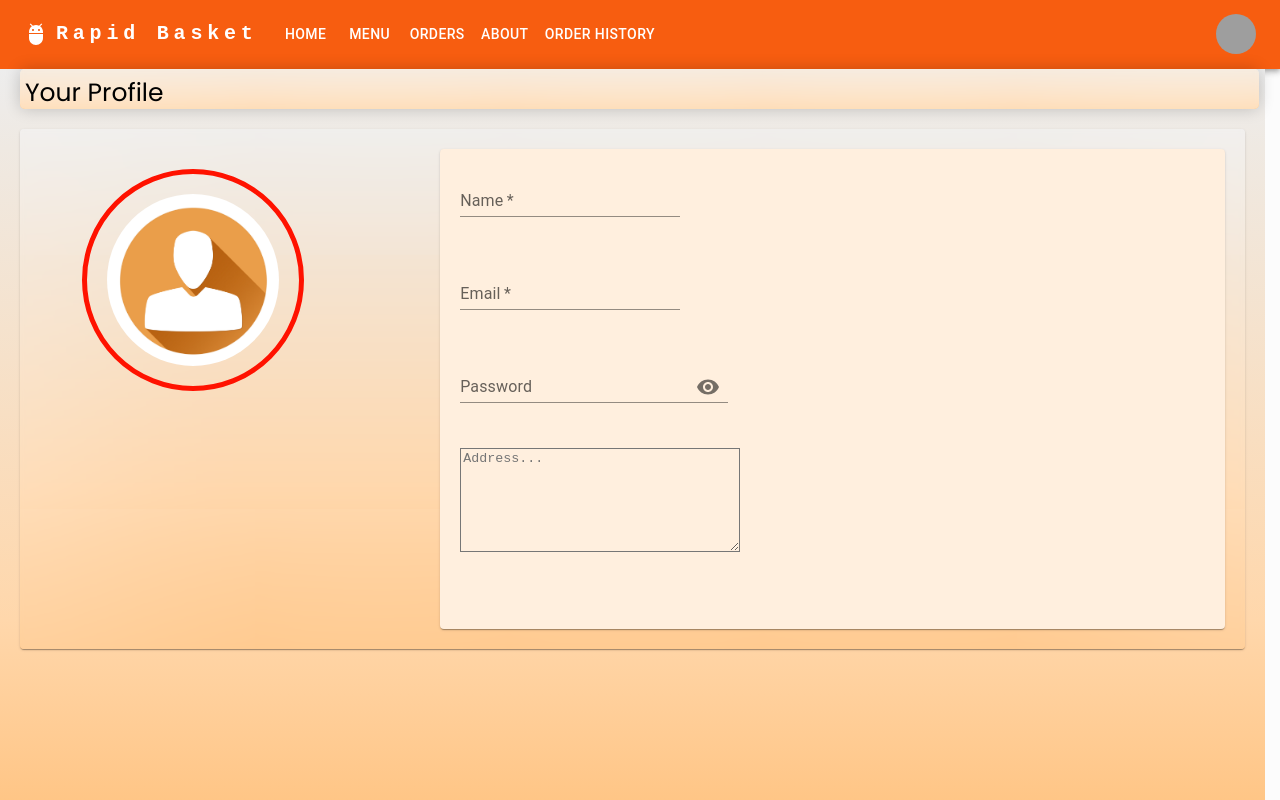
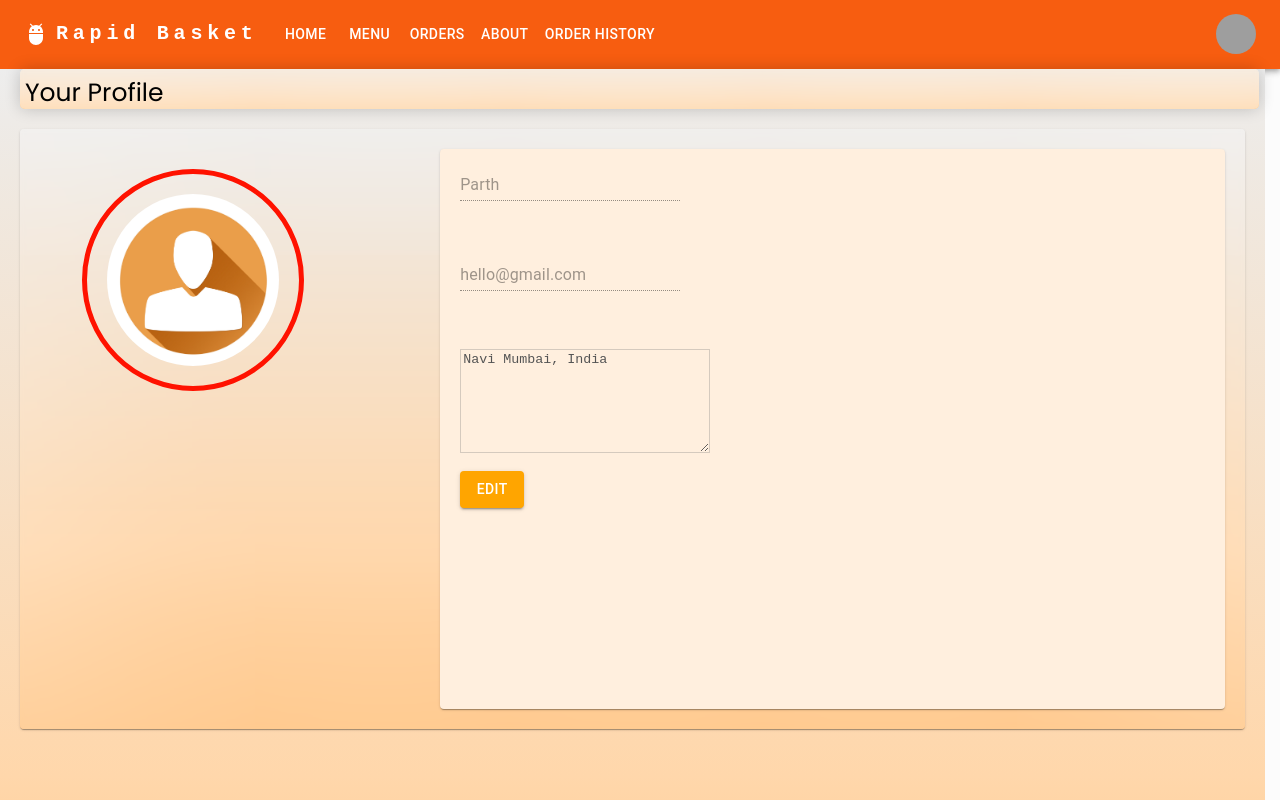
Before and after one commit to parthbhatt268/ui-rapidBasket, a React (Create React App) app: page /Profile in a window 1280 px wide. Shown: the top 800 px of the page. Built offline with nearby package versions, Linux system fonts and the light colour scheme; grey boxes are pictures that could not be loaded.

Commit message:
Added state to Profile tab

```diff
--- a/src/Component/Profile/profile.css
+++ b/src/Component/Profile/profile.css
@@ -2,7 +2,7 @@
   background: rgb(237,237,237);
   background: linear-gradient(180deg, rgba(237,237,237,1) 0%, rgba(239,233,226,1) 10%, rgba(255,215,171,1) 69%, rgba(255,191,120,1) 100%);
 
-    height: 100vh;
+    height: 128vh;
     width: 98.8vw;
 }
 
--- a/src/Component/Profile/profile.js
+++ b/src/Component/Profile/profile.js
@@ -1,4 +1,4 @@
-import React from 'react'
+import React, { useState, useEffect } from 'react'
 import './profile.css'
 import Paper from '@mui/material/Paper';
 import Grid from '@mui/material/Grid';
@@ -17,16 +17,43 @@ import { Container, FormControl, TextField, Typography } from '@mui/material';
 import TextareaAutosize from '@mui/material/TextareaAutosize';
 import ResponsiveAppBar from '../Shared/NavBar';
 import NavBar from '../Shared/NavBar/navbar'
+import Button from '@mui/material/Button';
 
 
 function Profile() {
-    const [showPassword, setShowPassword] = React.useState(false);
+    const [showPassword, setShowPassword] = useState(false);
+    const [disEdit, setDisEdit] = useState(true);
+    const [profileData, setProfileData] = useState(
+        {
+            name: "Parth",
+            email: "hello@gmail.com",
+            // password: "",
+            address: "Navi Mumbai, India"
+        }
+    )
 
-    const handleClickShowPassword = () => setShowPassword((show) => !show);
+    const handleName = (e) => {
+        setProfileData(
+            {
+                ...profileData,
+                [e.target.name]: e.target.value
+            }
+        )
+    }
 
-    const handleMouseDownPassword = (event) => {
-        event.preventDefault();
-    };
+    const handleEditButtonToggle = () => {
+        setDisEdit(!disEdit)
+        let payload = {}
+        if (disEdit == false) {
+            payload = profileData
+        }
+        console.log("dekho", payload)
+    }
+    // const handleClickShowPassword = () => setShowPassword((show) => !show);
+
+    // const handleMouseDownPassword = (event) => {
+    //     event.preventDefault();
+    // };
     return (
         <>
             <div className='profile_wrap'>
@@ -67,33 +94,42 @@ function Profile() {
                         <Grid item xs={12} md={8} xl={8}>
                             <Paper
                                 style={{
-                                height: "60vh",
+                                    height: "70vh",
                                     padding: "20px",
                                     backgroundColor: "#ffefde"
                                 }}
                             >
                                 <TextField
                                     required
-                                label="Name"
+                                    defaultValue={profileData.name}
+                                    disabled={disEdit}
+                                    name="name"
                                     variant='standard'
+                                    onChange={(e) => { handleName(e) }}
                                 />
                                 <br />
                                 <br />
                                 <TextField
                                     required
-                                label="Email"
+                                    defaultValue={profileData.email}
+                                    disabled={disEdit}
+                                    name="email"
                                     variant='standard'
+                                    onChange={(e) => { handleName(e) }}
                                 />
                                 <br />
-                            <br />
+                                {/* <br />
                             <FormControl variant="standard">
                                 <InputLabel htmlFor="standard-adornment-password">Password</InputLabel>
                                 <Input
+                                value={profileData.password}
+                                disabled={disEdit}
                                     id="standard-adornment-password"
                                     type={showPassword ? 'text' : 'password'}
                                     endAdornment={
                                         <InputAdornment position="end">
                                             <IconButton
+                                            disabled={disEdit}
                                                 aria-label="toggle password visibility"
                                                 onClick={handleClickShowPassword}
                                                 onMouseDown={handleMouseDownPassword}
@@ -104,18 +140,32 @@ function Profile() {
                                     }
                                 />
                             </FormControl>
-                            <br />
+                            <br /> */}
                                 <br />
                                 <TextareaAutosize
+                                    defaultValue={profileData.address}
+                                    name="address"
+                                    disabled={disEdit}
+                                    onChange={(e) => {handleName(e)}}
                                     maxRows={6}
                                     aria-label="Message"
                                     placeholder="Address..."
                                     style={{
-                                    width: "280px",
+                                        width: "250px",
                                         minHeight: "100px",
                                         backgroundColor: "transparent"
                                     }}
                                 />
+                                <br />
+                                <Button
+                                    variant='contained'
+                                    onClick={handleEditButtonToggle}
+                                    style={{
+                                        backgroundColor: "orange"
+                                    }}
+                                >
+                                    {disEdit ? "Edit" : "Save"}
+                                </Button>
                             </Paper>
                         </Grid>
                     </Grid>
```
Lines whose indentation alone changed are shown as unchanged.
